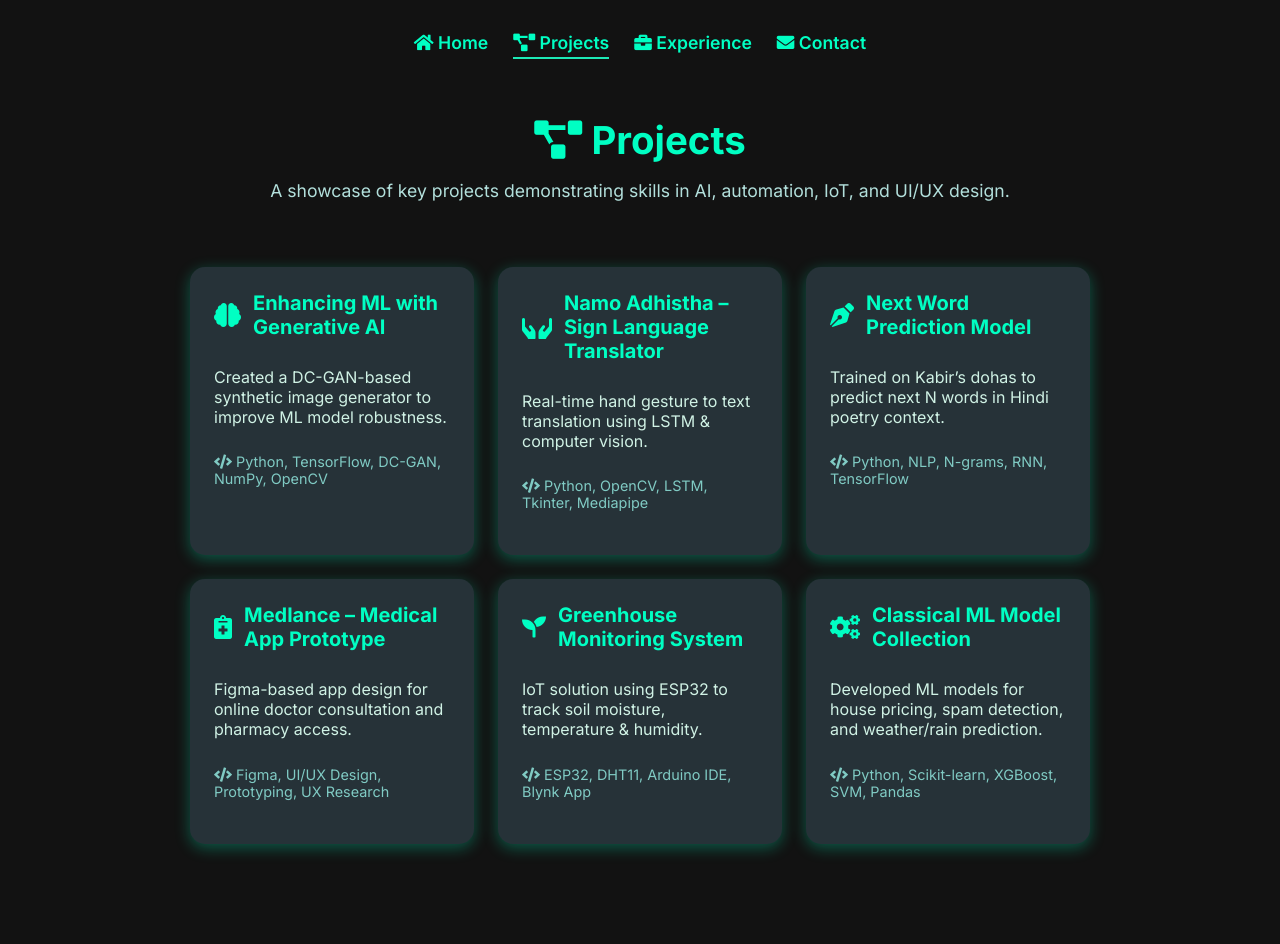
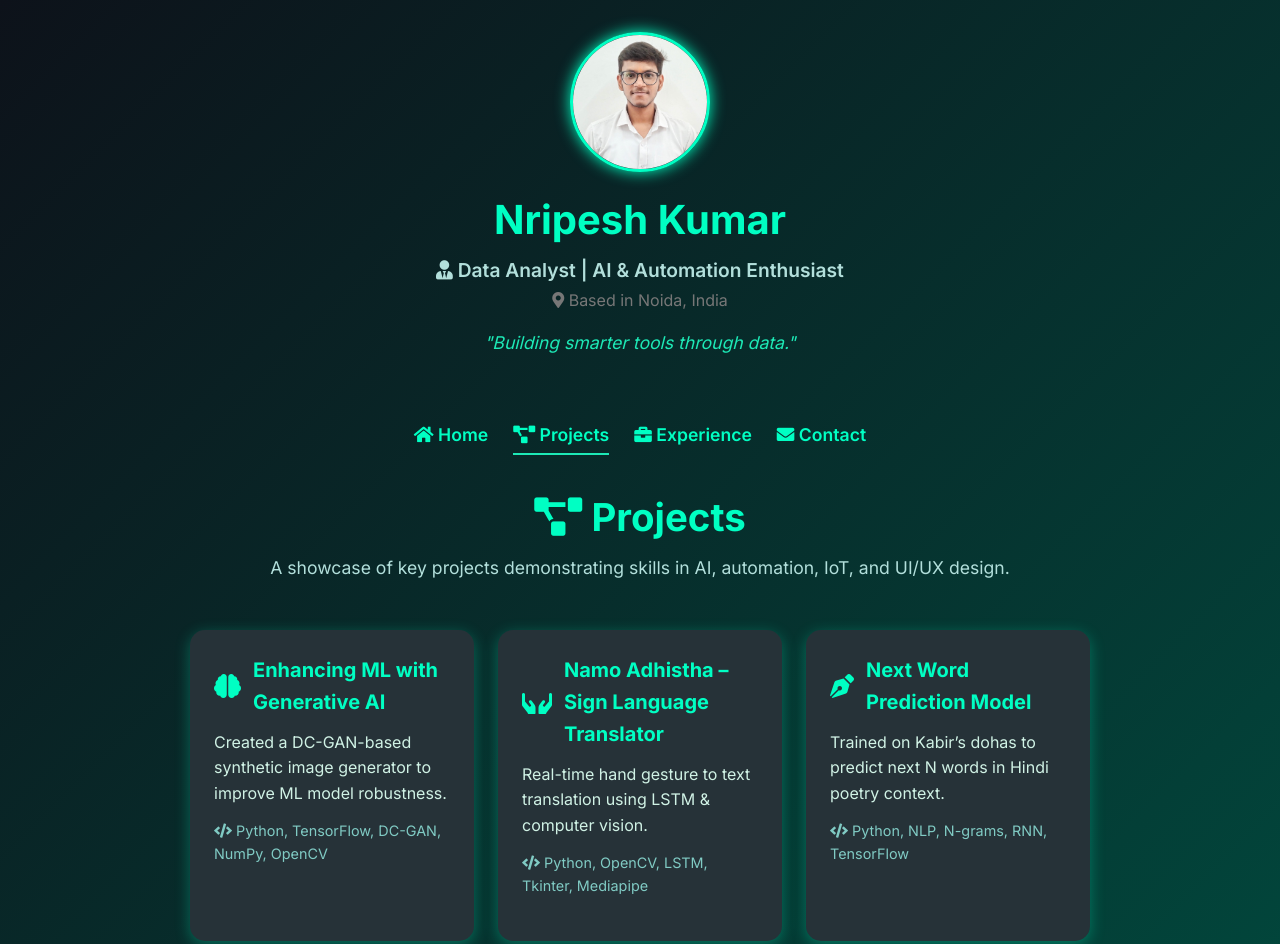
Before and after one commit to geek-nripesh/portfolio, a plain HTML site: page projects.html in a window 1280 px wide. Shown: the top 944 px of the page. Before the commit the page ends 892 px from the top, so only its background shows below. Drawn offline with Linux system fonts and the light colour scheme.

Commit message:
Update projects.html

```diff
--- a/projects.html
+++ b/projects.html
@@ -11,14 +11,57 @@
   <link href="https://cdnjs.cloudflare.com/ajax/libs/font-awesome/5.15.4/css/all.min.css" rel="stylesheet" />
 
   <style>
+    * {
+      box-sizing: border-box;
+      margin: 0;
+      padding: 0;
+    }
     body {
-      background-color: #121212;
-      color: #f5f5f5;
       font-family: 'Inter', sans-serif;
-      margin: 0;
+      background: linear-gradient(135deg, #0d121a, #004d40);
+      color: #e0f7fa;
+
+      line-height: 1.6;
       padding: 1rem;
     }
 
+.hero {
+      display: flex;
+      flex-direction: column;
+      align-items: center;
+      text-align: center;
+      animation: fadeIn 1s ease-in-out;
+    }
+    .hero img {
+      border-radius: 50%;
+      width: 140px;
+      height: 140px;
+      object-fit: cover;
+      margin-bottom: 1rem;
+      border: 3px solid #00ffc3;
+      box-shadow: 0 0 15px #00ffc3;
+    }
+    .hero h1 {
+      font-size: 2.5rem;
+      color: #00ffc3;
+      margin-bottom: 0.2rem;
+    }
+    .hero p.subtitle {
+      font-size: 1.2rem;
+      color: #b2dfdb;
+      margin-bottom: 0.1rem;
+      font-weight: 600;
+    }
+    .hero p.location {
+      font-size: 1rem;
+      color: #777;
+      margin-bottom: 1rem;
+    }
+    .hero p.tagline {
+      font-style: italic;
+      color: #1de9b6;
+      margin-bottom: 2rem;
+    }
     nav {
       max-width: 900px;
       margin: 1rem auto;
@@ -154,7 +197,13 @@
 </head>
 
 <body>
-
+<header class="hero">
+    <img src="assets/nripesh-kumar.jpg" alt="Nripesh Kumar" />
+    <h1>Nripesh Kumar</h1>
+    <p class="subtitle"><i class="fas fa-user-tie"></i> Data Analyst | AI & Automation Enthusiast</p>
+    <p class="location"><i class="fas fa-map-marker-alt"></i> Based in Noida, India</p>
+    <p class="tagline">"Building smarter tools through data."</p>
+  </header>
   <nav>
     <a href="index.html"><i class="fas fa-home"></i> Home</a>
     <a href="projects.html" aria-current="page"><i class="fas fa-project-diagram"></i> Projects</a>
```
